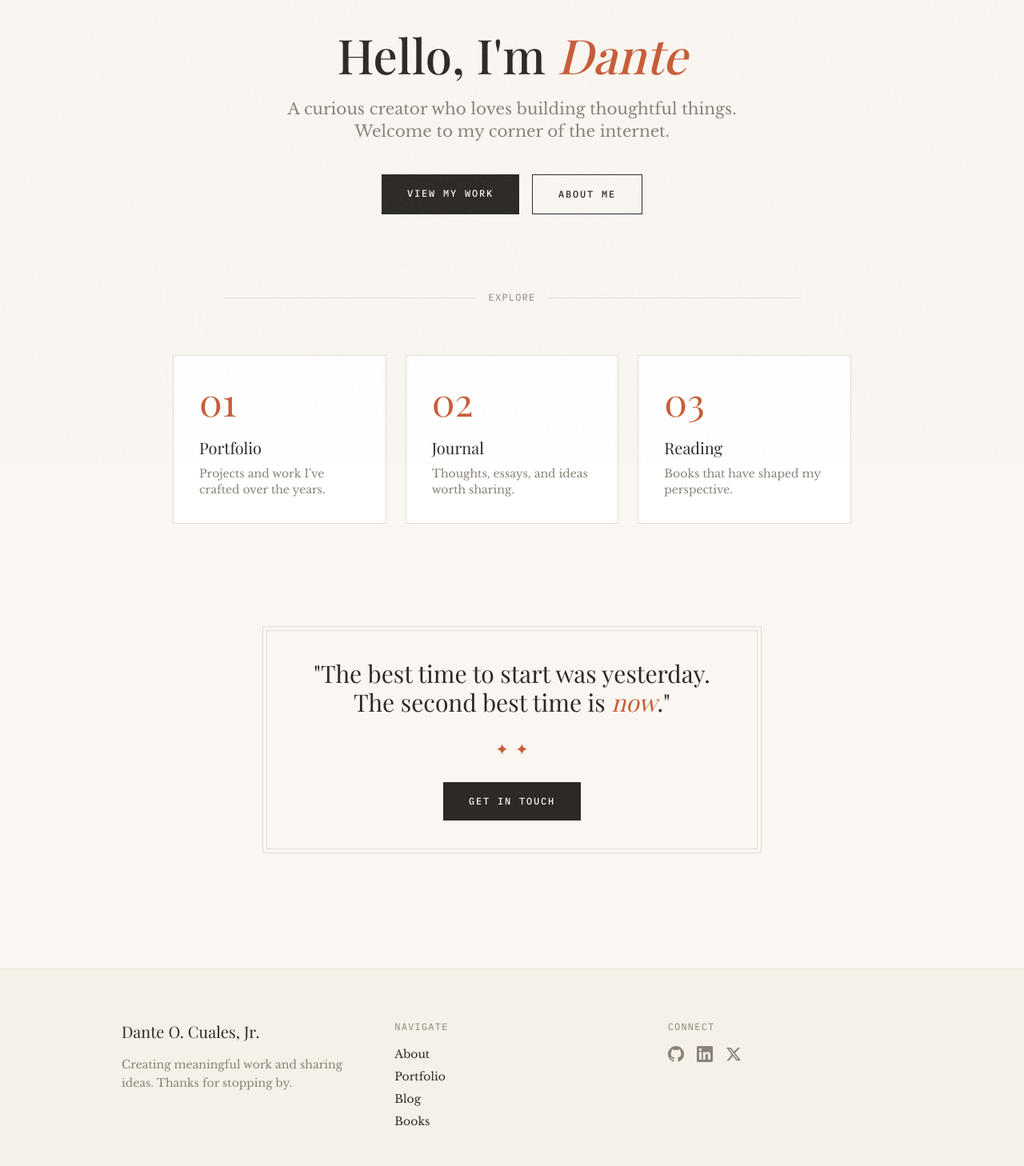
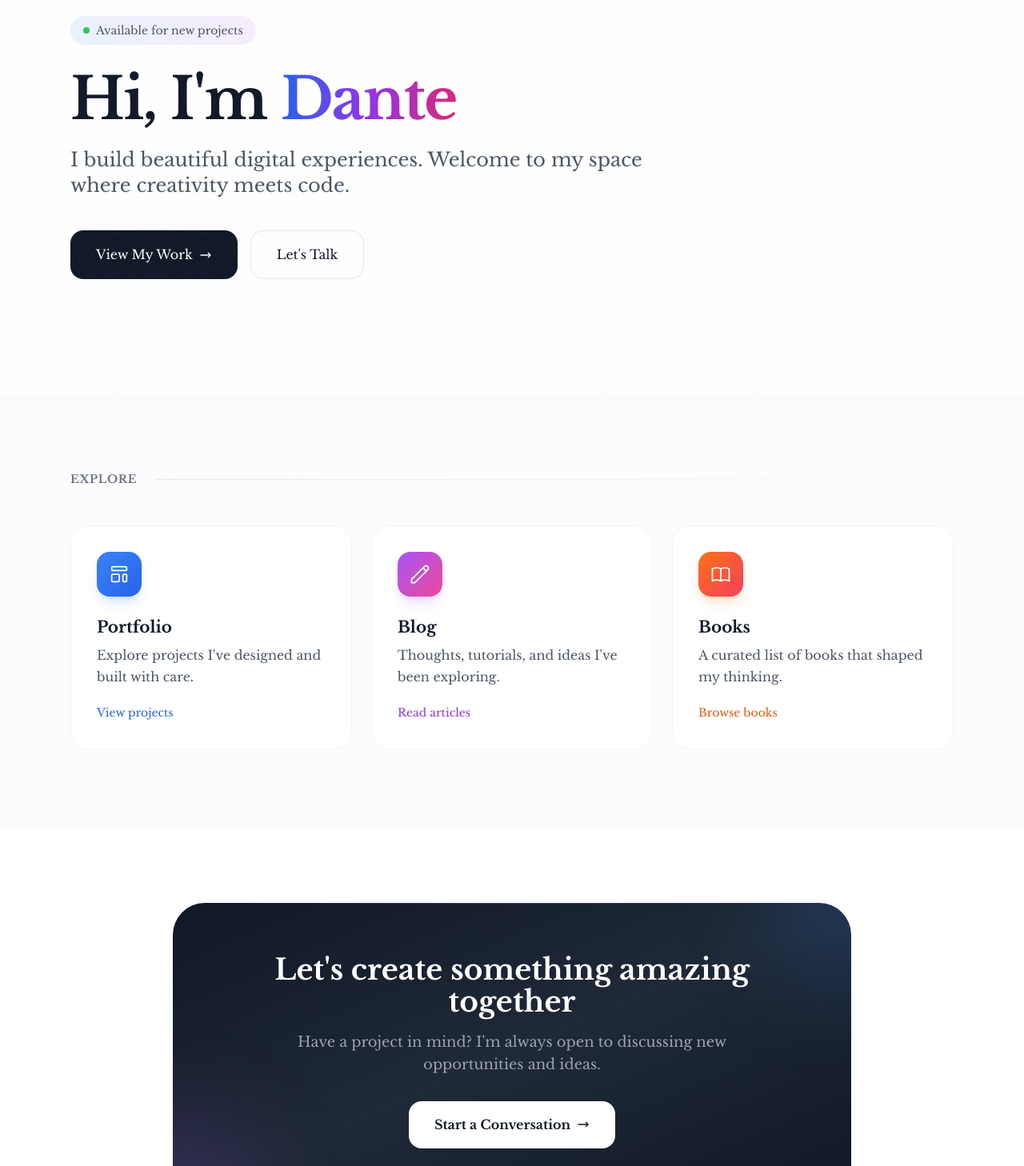
Before and after one commit to danteocualesjr/personal-website2, a Next.js app: page / in a window 1280 px wide. Shown: the part 220-1678 px from the top of the page at 80% size. Built offline with nearby package versions, Linux system fonts and the light colour scheme; a web font is replaced by a local one.

Commit message:
trying a different ui

```diff
--- a/app/page.tsx
+++ b/app/page.tsx
@@ -2,92 +2,175 @@ import Link from 'next/link'
 
 export default function Home() {
   return (
-    <div className="min-h-screen">
+    <div className="min-h-screen bg-white">
       {/* Hero Section */}
-      <section className="max-w-3xl mx-auto px-6 py-16 md:py-24 text-center">
-        <div className="opacity-0 animate-fade-in">
-          <div className="ornament mb-8"></div>
-          <h1 className="font-display text-4xl md:text-6xl font-medium leading-tight mb-6">
-            Hello, I'm{' '}
-            <span className="text-rust italic">Dante</span>
-          </h1>
-          <p className="text-lg md:text-xl text-muted leading-relaxed mb-10 max-w-xl mx-auto">
-            A curious creator who loves building thoughtful things.
-            Welcome to my corner of the internet.
-          </p>
-          <div className="flex flex-col sm:flex-row gap-4 justify-center">
-            <Link href="/portfolio" className="btn-vintage text-center">
-              View My Work
+      <section className="relative overflow-hidden">
+        {/* Gradient background */}
+        <div className="absolute inset-0 bg-gradient-to-br from-blue-50 via-white to-purple-50 -z-10" />
+        <div className="absolute top-0 right-0 w-[600px] h-[600px] bg-gradient-to-br from-blue-100/40 to-purple-100/40 rounded-full blur-3xl -z-10 translate-x-1/2 -translate-y-1/2" />
+        <div className="absolute bottom-0 left-0 w-[400px] h-[400px] bg-gradient-to-tr from-rose-100/30 to-orange-100/30 rounded-full blur-3xl -z-10 -translate-x-1/2 translate-y-1/2" />
+
+        <div className="max-w-6xl mx-auto px-6 py-24 md:py-36">
+          <div className="max-w-3xl">
+            <div className="inline-flex items-center gap-2 px-4 py-2 bg-gradient-to-r from-blue-500/10 to-purple-500/10 rounded-full mb-8 opacity-0 animate-fade-in">
+              <span className="w-2 h-2 bg-green-500 rounded-full animate-pulse" />
+              <span className="text-sm font-medium text-gray-600">Available for new projects</span>
+            </div>
+
+            <h1 className="text-5xl md:text-7xl font-bold tracking-tight mb-6 opacity-0 animate-fade-in animation-delay-100">
+              <span className="text-gray-900">Hi, I'm </span>
+              <span className="bg-gradient-to-r from-blue-600 via-purple-600 to-pink-600 bg-clip-text text-transparent">
+                Dante
+              </span>
+            </h1>
+
+            <p className="text-xl md:text-2xl text-gray-600 leading-relaxed mb-10 opacity-0 animate-fade-in animation-delay-200">
+              I build beautiful digital experiences. Welcome to my space where creativity meets code.
+            </p>
+
+            <div className="flex flex-col sm:flex-row gap-4 opacity-0 animate-fade-in animation-delay-300">
+              <Link
+                href="/portfolio"
+                className="group inline-flex items-center justify-center gap-2 px-8 py-4 bg-gray-900 text-white rounded-2xl font-medium hover:bg-gray-800 transition-all hover:scale-105 hover:shadow-xl hover:shadow-gray-900/20"
+              >
+                View My Work
+                <svg className="w-4 h-4 group-hover:translate-x-1 transition-transform" fill="none" stroke="currentColor" viewBox="0 0 24 24">
+                  <path strokeLinecap="round" strokeLinejoin="round" strokeWidth={2} d="M17 8l4 4m0 0l-4 4m4-4H3" />
+                </svg>
+              </Link>
+              <Link
+                href="/contact"
+                className="inline-flex items-center justify-center gap-2 px-8 py-4 bg-white text-gray-900 rounded-2xl font-medium border border-gray-200 hover:border-gray-300 hover:bg-gray-50 transition-all hover:scale-105"
+              >
+                Let's Talk
+              </Link>
+            </div>
+          </div>
+        </div>
+      </section>
+
+      {/* Featured Section */}
+      <section className="py-24 bg-gray-50/50">
+        <div className="max-w-6xl mx-auto px-6">
+          <div className="flex items-center justify-between mb-12 opacity-0 animate-fade-in animation-delay-400">
+            <h2 className="text-sm font-semibold text-gray-500 uppercase tracking-wider">
+              Explore
+            </h2>
+            <div className="h-px flex-1 bg-gradient-to-r from-gray-200 to-transparent ml-6" />
+          </div>
+
+          <div className="grid grid-cols-1 md:grid-cols-3 gap-6">
+            {/* Portfolio Card */}
+            <Link
+              href="/portfolio"
+              className="group relative p-8 bg-white rounded-3xl border border-gray-100 hover:border-gray-200 hover:shadow-2xl hover:shadow-blue-500/5 transition-all duration-500 opacity-0 animate-fade-in animation-delay-400"
+            >
+              <div className="absolute inset-0 bg-gradient-to-br from-blue-500/5 to-purple-500/5 rounded-3xl opacity-0 group-hover:opacity-100 transition-opacity" />
+              <div className="relative">
+                <div className="w-14 h-14 bg-gradient-to-br from-blue-500 to-blue-600 rounded-2xl flex items-center justify-center mb-6 group-hover:scale-110 transition-transform shadow-lg shadow-blue-500/20">
+                  <svg className="w-7 h-7 text-white" fill="none" stroke="currentColor" viewBox="0 0 24 24">
+                    <path strokeLinecap="round" strokeLinejoin="round" strokeWidth={1.5} d="M4 5a1 1 0 011-1h14a1 1 0 011 1v2a1 1 0 01-1 1H5a1 1 0 01-1-1V5zM4 13a1 1 0 011-1h6a1 1 0 011 1v6a1 1 0 01-1 1H5a1 1 0 01-1-1v-6zM16 13a1 1 0 011-1h2a1 1 0 011 1v6a1 1 0 01-1 1h-2a1 1 0 01-1-1v-6z" />
+                  </svg>
+                </div>
+                <h3 className="text-xl font-semibold text-gray-900 mb-2 group-hover:text-blue-600 transition-colors">
+                  Portfolio
+                </h3>
+                <p className="text-gray-600 mb-4">
+                  Explore projects I've designed and built with care.
+                </p>
+                <span className="inline-flex items-center text-sm font-medium text-blue-600 group-hover:gap-2 transition-all">
+                  View projects
+                  <svg className="w-4 h-4 opacity-0 -ml-4 group-hover:opacity-100 group-hover:ml-0 transition-all" fill="none" stroke="currentColor" viewBox="0 0 24 24">
+                    <path strokeLinecap="round" strokeLinejoin="round" strokeWidth={2} d="M17 8l4 4m0 0l-4 4m4-4H3" />
+                  </svg>
+                </span>
+              </div>
             </Link>
-            <Link href="/about" className="btn-vintage-outline text-center">
-              About Me
+
+            {/* Blog Card */}
+            <Link
+              href="/blog"
+              className="group relative p-8 bg-white rounded-3xl border border-gray-100 hover:border-gray-200 hover:shadow-2xl hover:shadow-purple-500/5 transition-all duration-500 opacity-0 animate-fade-in animation-delay-500"
+            >
+              <div className="absolute inset-0 bg-gradient-to-br from-purple-500/5 to-pink-500/5 rounded-3xl opacity-0 group-hover:opacity-100 transition-opacity" />
+              <div className="relative">
+                <div className="w-14 h-14 bg-gradient-to-br from-purple-500 to-pink-500 rounded-2xl flex items-center justify-center mb-6 group-hover:scale-110 transition-transform shadow-lg shadow-purple-500/20">
+                  <svg className="w-7 h-7 text-white" fill="none" stroke="currentColor" viewBox="0 0 24 24">
+                    <path strokeLinecap="round" strokeLinejoin="round" strokeWidth={1.5} d="M15.232 5.232l3.536 3.536m-2.036-5.036a2.5 2.5 0 113.536 3.536L6.5 21.036H3v-3.572L16.732 3.732z" />
+                  </svg>
+                </div>
+                <h3 className="text-xl font-semibold text-gray-900 mb-2 group-hover:text-purple-600 transition-colors">
+                  Blog
+                </h3>
+                <p className="text-gray-600 mb-4">
+                  Thoughts, tutorials, and ideas I've been exploring.
+                </p>
+                <span className="inline-flex items-center text-sm font-medium text-purple-600 group-hover:gap-2 transition-all">
+                  Read articles
+                  <svg className="w-4 h-4 opacity-0 -ml-4 group-hover:opacity-100 group-hover:ml-0 transition-all" fill="none" stroke="currentColor" viewBox="0 0 24 24">
+                    <path strokeLinecap="round" strokeLinejoin="round" strokeWidth={2} d="M17 8l4 4m0 0l-4 4m4-4H3" />
+                  </svg>
+                </span>
+              </div>
+            </Link>
+
+            {/* Books Card */}
+            <Link
+              href="/books"
+              className="group relative p-8 bg-white rounded-3xl border border-gray-100 hover:border-gray-200 hover:shadow-2xl hover:shadow-orange-500/5 transition-all duration-500 opacity-0 animate-fade-in animation-delay-500"
+            >
+              <div className="absolute inset-0 bg-gradient-to-br from-orange-500/5 to-rose-500/5 rounded-3xl opacity-0 group-hover:opacity-100 transition-opacity" />
+              <div className="relative">
+                <div className="w-14 h-14 bg-gradient-to-br from-orange-500 to-rose-500 rounded-2xl flex items-center justify-center mb-6 group-hover:scale-110 transition-transform shadow-lg shadow-orange-500/20">
+                  <svg className="w-7 h-7 text-white" fill="none" stroke="currentColor" viewBox="0 0 24 24">
+                    <path strokeLinecap="round" strokeLinejoin="round" strokeWidth={1.5} d="M12 6.253v13m0-13C10.832 5.477 9.246 5 7.5 5S4.168 5.477 3 6.253v13C4.168 18.477 5.754 18 7.5 18s3.332.477 4.5 1.253m0-13C13.168 5.477 14.754 5 16.5 5c1.747 0 3.332.477 4.5 1.253v13C19.832 18.477 18.247 18 16.5 18c-1.746 0-3.332.477-4.5 1.253" />
+                  </svg>
+                </div>
+                <h3 className="text-xl font-semibold text-gray-900 mb-2 group-hover:text-orange-600 transition-colors">
+                  Books
+                </h3>
+                <p className="text-gray-600 mb-4">
+                  A curated list of books that shaped my thinking.
+                </p>
+                <span className="inline-flex items-center text-sm font-medium text-orange-600 group-hover:gap-2 transition-all">
+                  Browse books
+                  <svg className="w-4 h-4 opacity-0 -ml-4 group-hover:opacity-100 group-hover:ml-0 transition-all" fill="none" stroke="currentColor" viewBox="0 0 24 24">
+                    <path strokeLinecap="round" strokeLinejoin="round" strokeWidth={2} d="M17 8l4 4m0 0l-4 4m4-4H3" />
+                  </svg>
+                </span>
+              </div>
             </Link>
           </div>
         </div>
       </section>
 
-      {/* Divider */}
-      <div className="max-w-3xl mx-auto px-6">
-        <div className="vintage-divider">
-          <span className="font-mono text-xs uppercase tracking-widest">Explore</span>
-        </div>
-      </div>
+      {/* CTA Section */}
+      <section className="py-24">
+        <div className="max-w-4xl mx-auto px-6">
+          <div className="relative overflow-hidden rounded-[2.5rem] bg-gradient-to-br from-gray-900 via-gray-800 to-gray-900 p-12 md:p-16 text-center opacity-0 animate-fade-in animation-delay-500">
+            {/* Decorative elements */}
+            <div className="absolute top-0 left-1/2 -translate-x-1/2 w-full h-px bg-gradient-to-r from-transparent via-white/20 to-transparent" />
+            <div className="absolute -top-24 -right-24 w-48 h-48 bg-blue-500/20 rounded-full blur-3xl" />
+            <div className="absolute -bottom-24 -left-24 w-48 h-48 bg-purple-500/20 rounded-full blur-3xl" />
 
-      {/* Quick Links Section */}
-      <section className="max-w-4xl mx-auto px-6 py-16">
-        <div className="grid grid-cols-1 md:grid-cols-3 gap-6">
-          <Link
-            href="/portfolio"
-            className="vintage-card p-8 group opacity-0 animate-fade-in animation-delay-100"
-          >
-            <span className="number-marker">01</span>
-            <h3 className="font-display text-xl mt-4 mb-2 group-hover:text-rust transition-colors">
-              Portfolio
-            </h3>
-            <p className="text-muted text-sm">
-              Projects and work I've crafted over the years.
-            </p>
-          </Link>
-
-          <Link
-            href="/blog"
-            className="vintage-card p-8 group opacity-0 animate-fade-in animation-delay-200"
-          >
-            <span className="number-marker">02</span>
-            <h3 className="font-display text-xl mt-4 mb-2 group-hover:text-rust transition-colors">
-              Journal
-            </h3>
-            <p className="text-muted text-sm">
-              Thoughts, essays, and ideas worth sharing.
-            </p>
-          </Link>
-
-          <Link
-            href="/books"
-            className="vintage-card p-8 group opacity-0 animate-fade-in animation-delay-300"
-          >
-            <span className="number-marker">03</span>
-            <h3 className="font-display text-xl mt-4 mb-2 group-hover:text-rust transition-colors">
-              Reading
-            </h3>
-            <p className="text-muted text-sm">
-              Books that have shaped my perspective.
-            </p>
-          </Link>
-        </div>
-      </section>
-
-      {/* CTA Section */}
-      <section className="max-w-2xl mx-auto px-6 py-16">
-        <div className="vintage-border p-10 text-center opacity-0 animate-fade-in animation-delay-400">
-          <p className="font-display text-2xl md:text-3xl mb-6 leading-relaxed">
-            "The best time to start was yesterday. The second best time is{' '}
-            <span className="text-rust italic">now</span>."
-          </p>
-          <div className="ornament mb-6"></div>
-          <Link href="/contact" className="btn-vintage inline-block">
-            Get in Touch
-          </Link>
+            <div className="relative">
+              <h2 className="text-3xl md:text-4xl font-bold text-white mb-4">
+                Let's create something amazing together
+              </h2>
+              <p className="text-lg text-gray-400 mb-8 max-w-xl mx-auto">
+                Have a project in mind? I'm always open to discussing new opportunities and ideas.
+              </p>
+              <Link
+                href="/contact"
+                className="inline-flex items-center justify-center gap-2 px-8 py-4 bg-white text-gray-900 rounded-2xl font-semibold hover:bg-gray-100 transition-all hover:scale-105 hover:shadow-xl hover:shadow-white/10"
+              >
+                Start a Conversation
+                <svg className="w-4 h-4" fill="none" stroke="currentColor" viewBox="0 0 24 24">
+                  <path strokeLinecap="round" strokeLinejoin="round" strokeWidth={2} d="M17 8l4 4m0 0l-4 4m4-4H3" />
+                </svg>
+              </Link>
+            </div>
+          </div>
         </div>
       </section>
     </div>
```
